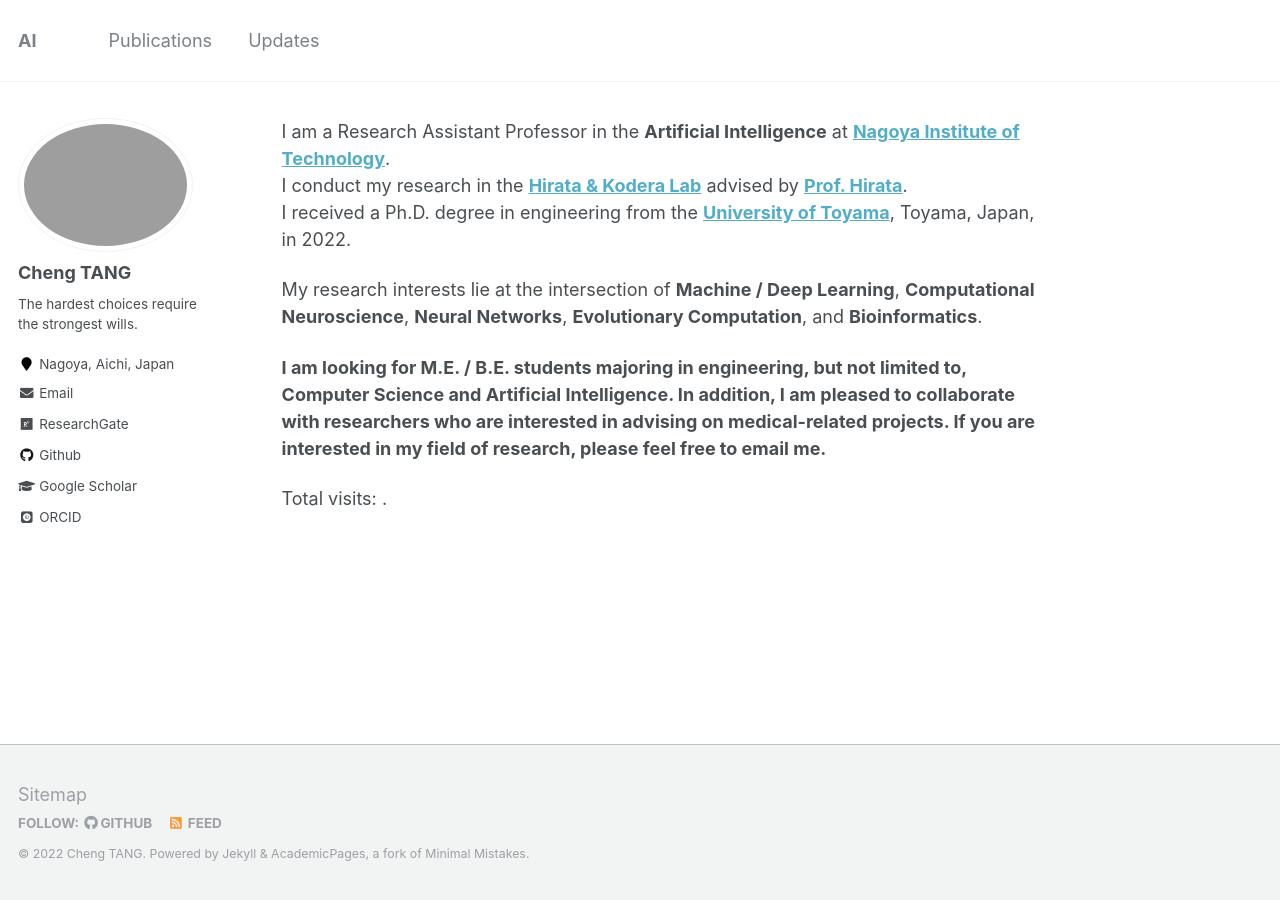
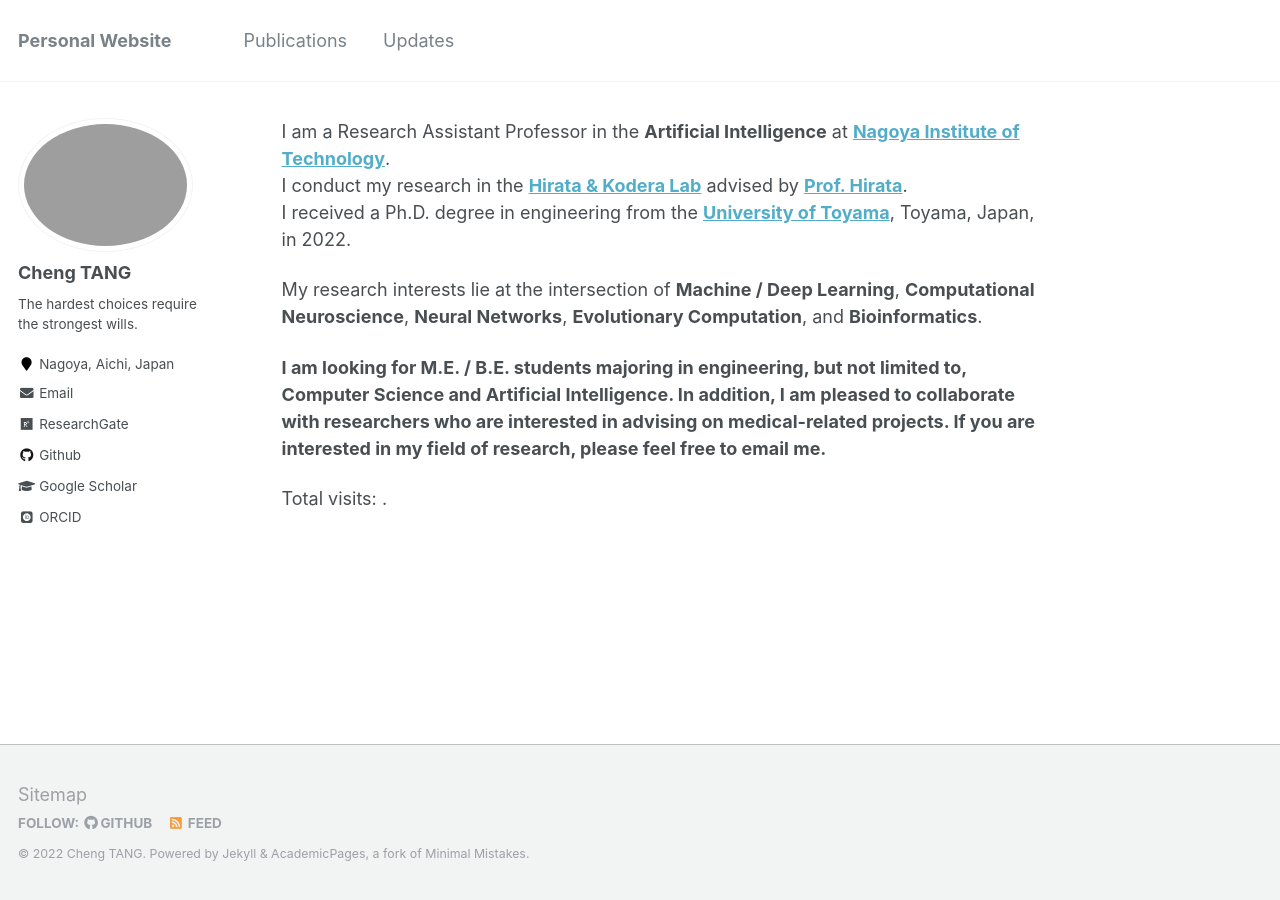
Before and after one commit to ChengTANG-AI/chengtang-ai.github.io, a Jekyll site: the page built from _pages/about.md, in a window 1280 px wide. Built offline with Jekyll 4.4.1, drawn with Linux system fonts in a browser that asks for light colours; some web fonts are replaced; comment, search, counter and statistics services are not loaded.

Commit message:
Update _config.yml

```diff
--- a/_config.yml
+++ b/_config.yml
@@ -7,7 +7,7 @@
 
 # Site Settings
 locale                   : "en-US"
-title                    : "AI"
+title                    : "Personal Website"
 title_separator          : "-"
 name                     : &name "Cheng TANG"
 description              : &description "personal description"
```
